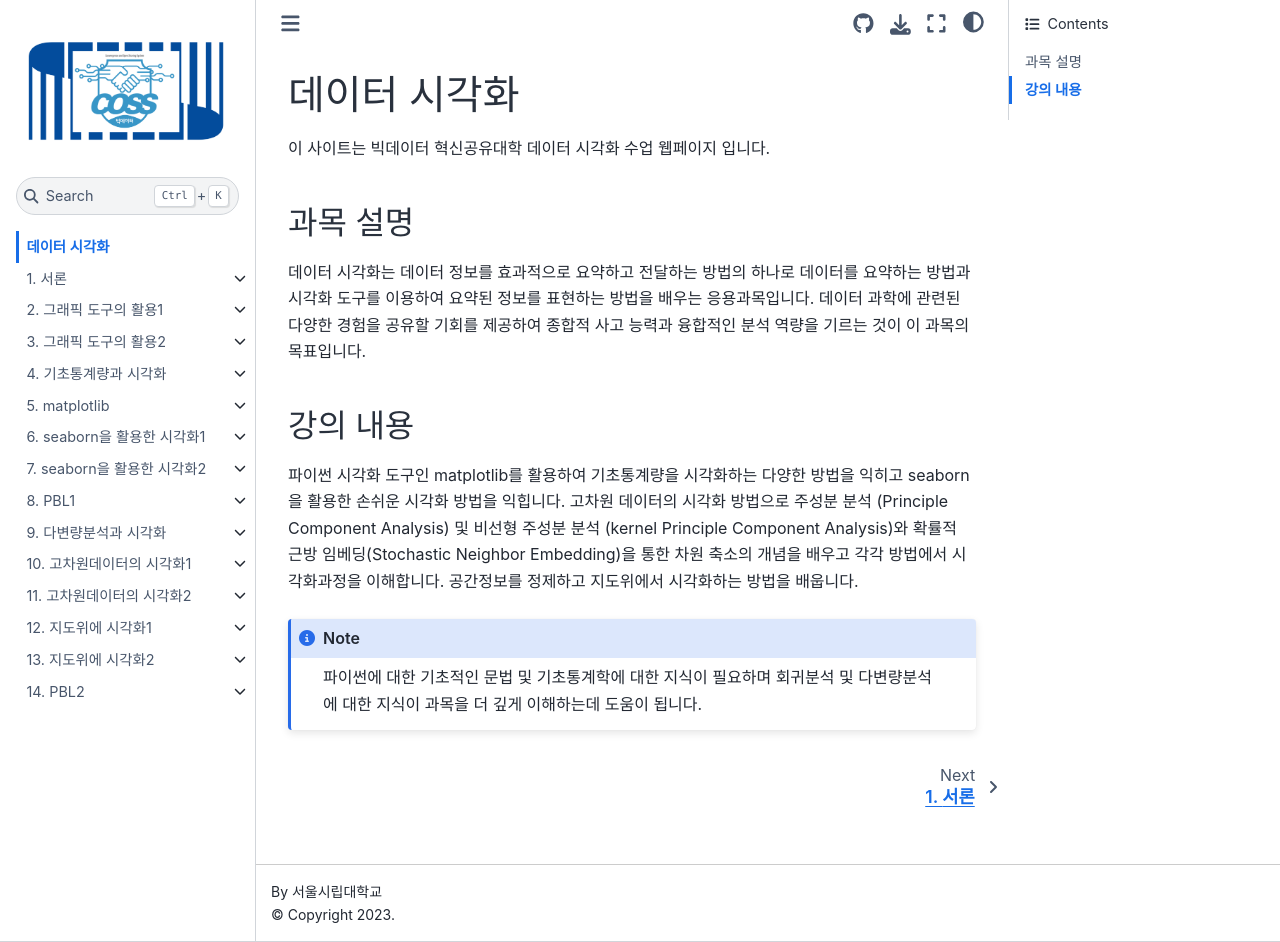
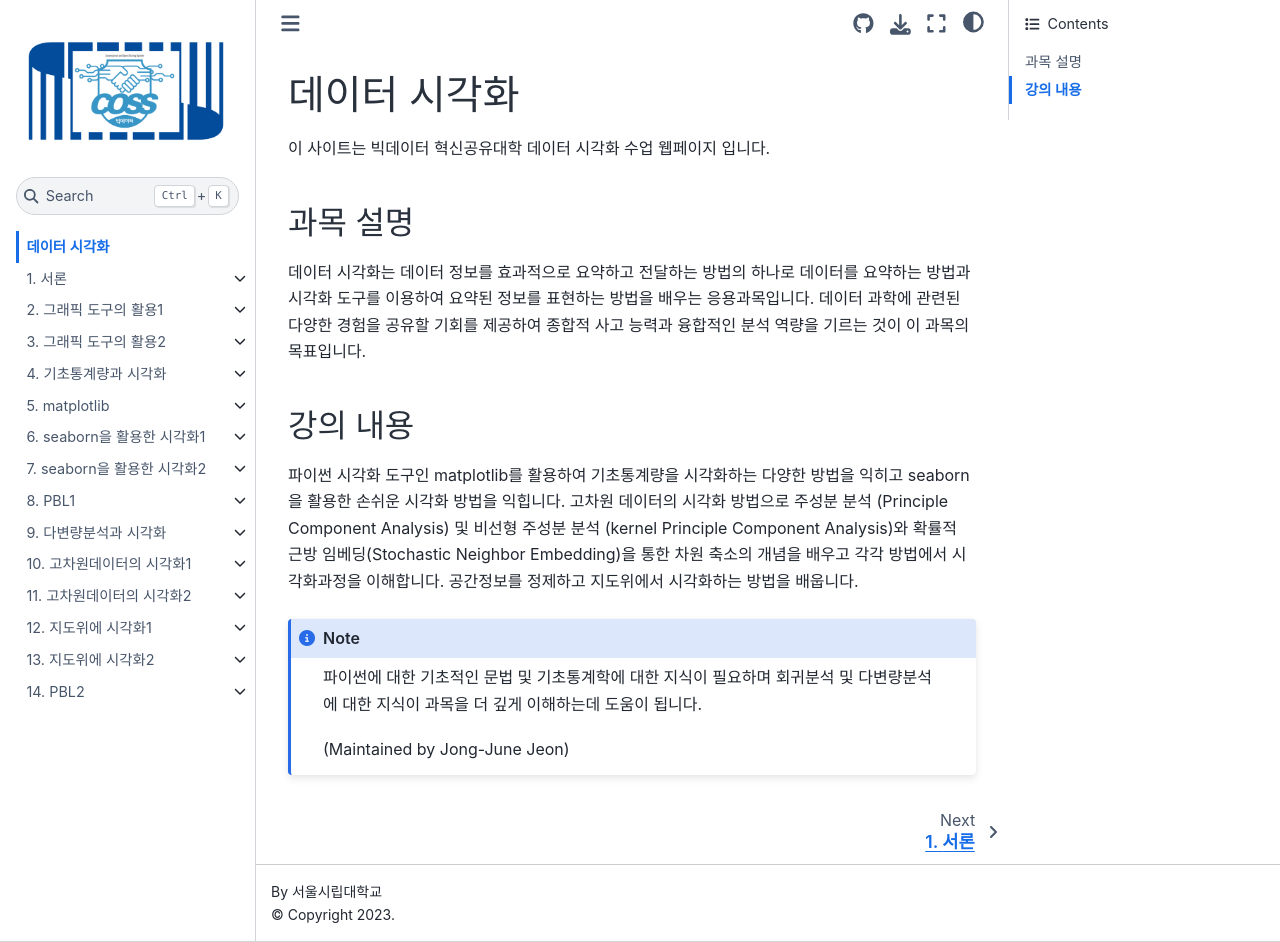
Before and after one commit to jenjong/deeplearning, a Jupyter Book: the page built from intro.md, in a window 1280 px wide and 942 px high. Built offline with Jupyter Book 1.0.4 settings and Sphinx 7.4.7 and the Sphinx Book theme 1.1.4, drawn with Linux system fonts in a browser that asks for light colours; pages that are not in the unit, such as notebooks, are missing from menus.

Commit message:
Update intro.md

```diff
--- a/intro.md
+++ b/intro.md
@@ -17,4 +17,6 @@
 
 :::{note}
 파이썬에 대한 기초적인 문법 및 기초통계학에 대한 지식이 필요하며 회귀분석 및 다변량분석에 대한 지식이 과목을 더 깊게 이해하는데 도움이 됩니다.
+
+(Maintained by Jong-June Jeon)
 :::
```
